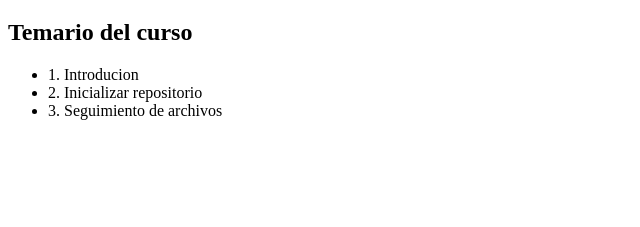
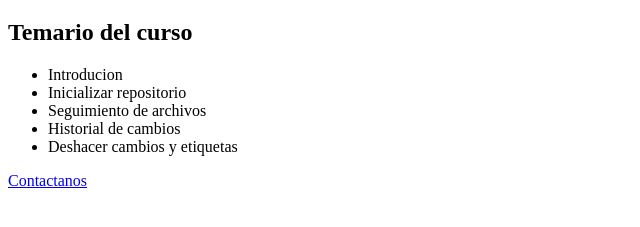
Before and after one commit to FedeSabi/proyecto, a plain HTML site: page index.html in a window 1280 px wide. Shown: the part 61-288 px from the top of the page, without its empty margins (0-640 px from the left). Drawn offline with Linux system fonts and the light colour scheme.

Commit message:
Se actualizo temario se agrego pagina de contacto

```diff
--- a/index.html
+++ b/index.html
@@ -12,9 +12,13 @@
    <h2>Temario del curso</h2>
 
    <ul>
-        <li>1. Introducion</li>
-        <li>2. Inicializar repositorio</li>
-        <li>3. Seguimiento de archivos</li>
+        <li>Introducion</li>
+        <li>Inicializar repositorio</li>
+        <li>Seguimiento de archivos</li>
+        <li>Historial de cambios</li>
+        <li>Deshacer cambios y etiquetas</li>
    </ul>
+
+   <a href="contacto.html">Contactanos</a>
 </body>
 </html>
```
Also changed, not shown: contacto.html (added, +12 -0 lines).
